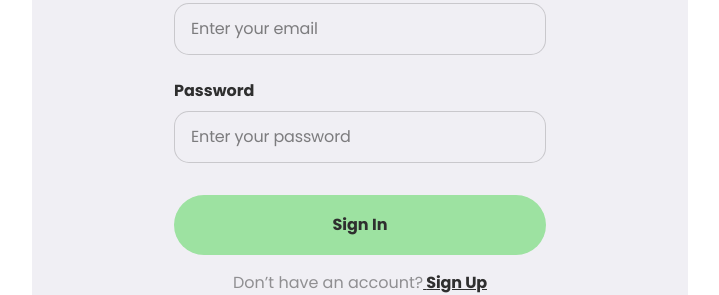
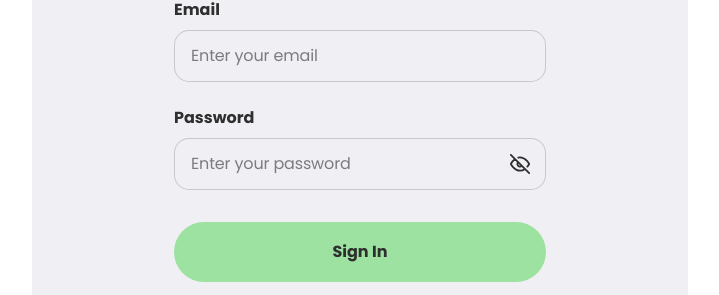
Before and after one commit to VolodymyrKozel/aqua-tracker-project-2, a React (Vite) app: page /signin in a window 1280 px wide. Shown: the part 412-707 px from the top of the page, without its empty margins (280-999 px from the left). Built offline with nearby package versions, Linux system fonts and the light colour scheme.

Commit message:
Intergrate components Icons and ErrorMessages in SignIn

```diff
--- a/src/components/SignInForm/SignInForm.jsx
+++ b/src/components/SignInForm/SignInForm.jsx
@@ -1,5 +1,5 @@
 import css from './SignInForm.module.css';
-import Logo from '../Logo/Logo';
+import Logo from '../shared/Logo/Logo';
 import { yupResolver } from '@hookform/resolvers/yup';
 import { useForm } from 'react-hook-form';
 import { useDispatch } from 'react-redux';
@@ -8,6 +8,8 @@ import { logIn } from '../../redux/auth/operations';
 import clsx from 'clsx';
 import { useState } from 'react';
 import { LoginUserSchema } from '../../validation/auth';
+import Icon from '../shared/Icon/Icon'
+import ErrorMessage from '../shared/errorMessage/ErrorMessage';
 
 
 const SignInForm = () => {
@@ -54,7 +56,7 @@ const SignInForm = () => {
               autoComplete="on"
             />
             {errors.email && (
-              <span className={css.errors}>{errors.email.message}</span>
+              <ErrorMessage>{errors.email.message}</ErrorMessage>
             )}
           </div>
           <label className={css.fieldLabel}>Password</label>
@@ -65,23 +67,16 @@ const SignInForm = () => {
               {...register('password')}
               placeholder="Enter your password"
             />
-            {errors.password && (
-              <span className={css.errors}>{errors.password.message}</span>
+           {errors.password && (
+              <ErrorMessage>{errors.password.message}</ErrorMessage>
             )}
-            <svg
+            <Icon
               className={css.icon_eye}
               onClick={() => setShowPassword(!showPassword)}
-            >
-              <use
-                width={20}
-                height={20}
-                xlinkHref={
-                  showPassword
-                    ? '../../../public/icons.svg#icon-eye'
-                    : '../../../public/icons.svg#icon-eye-off'
-                }
-              ></use>
-            </svg>
+              width={20}
+              height={20}
+              id={showPassword ? 'icon-eye' : 'icon-eye-off'}
+            />
           </div>
           <button className={css.button} type="submit">
             Sign In
--- a/src/components/SignInForm/SignInForm.module.css
+++ b/src/components/SignInForm/SignInForm.module.css
@@ -132,7 +132,7 @@
   color: rgb(47, 47, 47);
 }
 
-.errors {
+/* .errors {
   margin-top: 5px;
   font-size: 14px;
   line-height: 1.3;
@@ -143,7 +143,7 @@
   bottom: -25px;
   left: 0;
   width: 100%;
-}
+} */
 
 .error {
   border-color: #ef5050;
--- a/src/components/shared/errorMessage/ErrorMessage.module.css
+++ b/src/components/shared/errorMessage/ErrorMessage.module.css
@@ -3,5 +3,5 @@
   line-height: 1.3;
   letter-spacing: -0.01em;
   color: #ef5050;
-  margin-bottom: 10px;
+  margin-top: 5px;
 }
```
